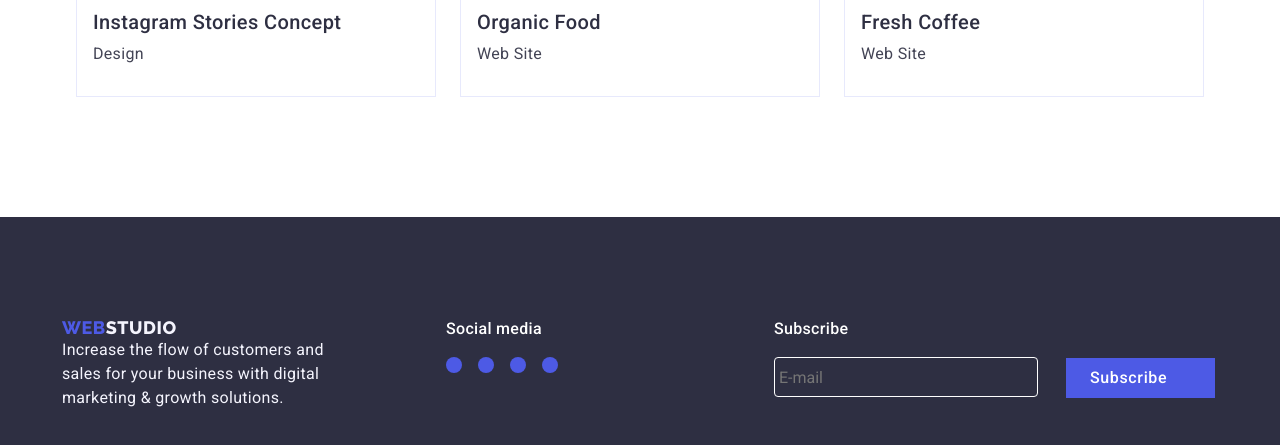
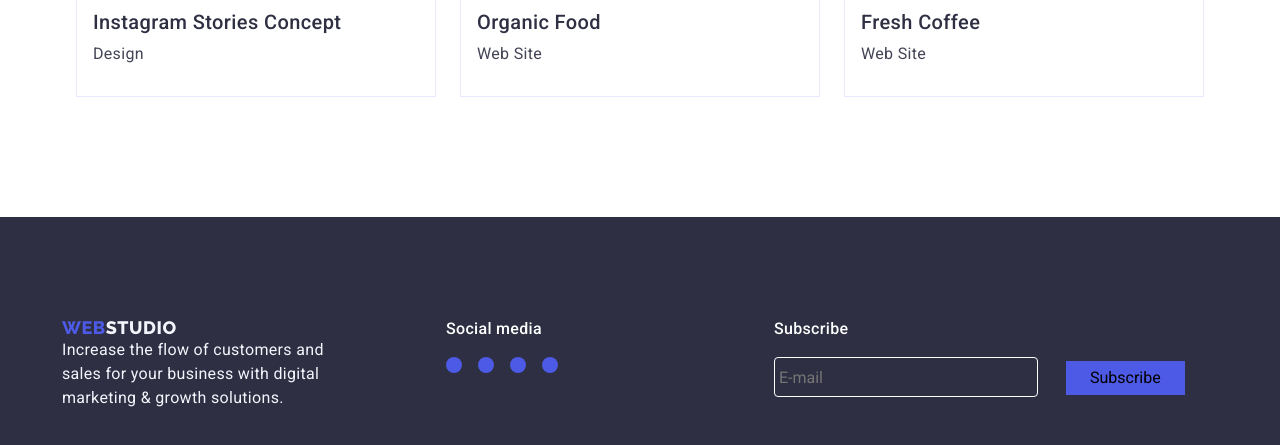
Before and after one commit to TumanGolim/goit-markup-hw-05, a plain HTML site: page portfolio.html in a window 1280 px wide. Shown: the part 1547-1992 px from the top of the page. Drawn offline with Linux system fonts and the light colour scheme.

Commit message:
Volidator

```diff
--- a/portfolio.html
+++ b/portfolio.html
@@ -321,10 +321,7 @@
         <div class="email__imput">
           <h3 class="subscribe-heading">Subscribe</h3>
           <input class="foter__email" name="email" placeholder=" E-mail" />
-          <button class="footer__Subscribe">
-            <p class="text__Subscribe">Subscribe</p>
-            <a href="" class="emoge__telegram"></a>
-          </button>
+          <button class="footer__Subscribe">Subscribe</button>
         </div>
       </div>
     </footer>
```
